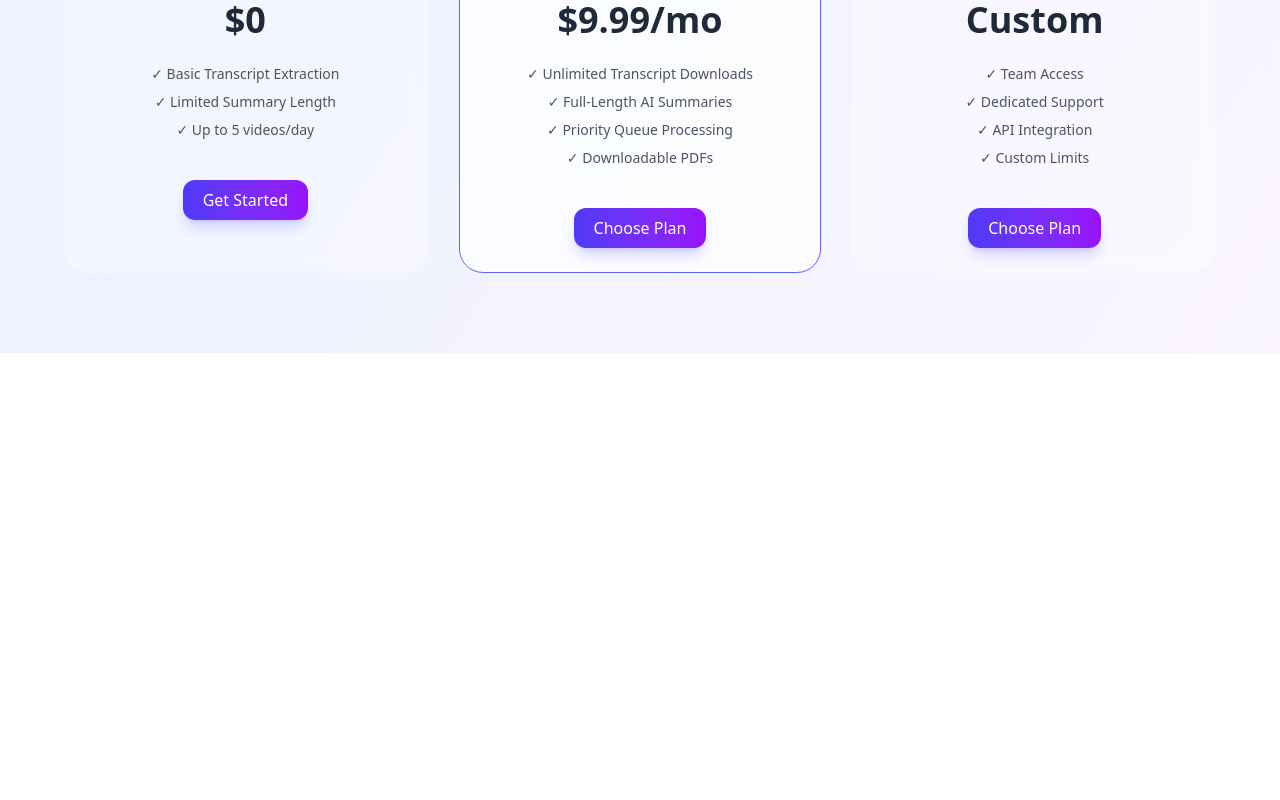
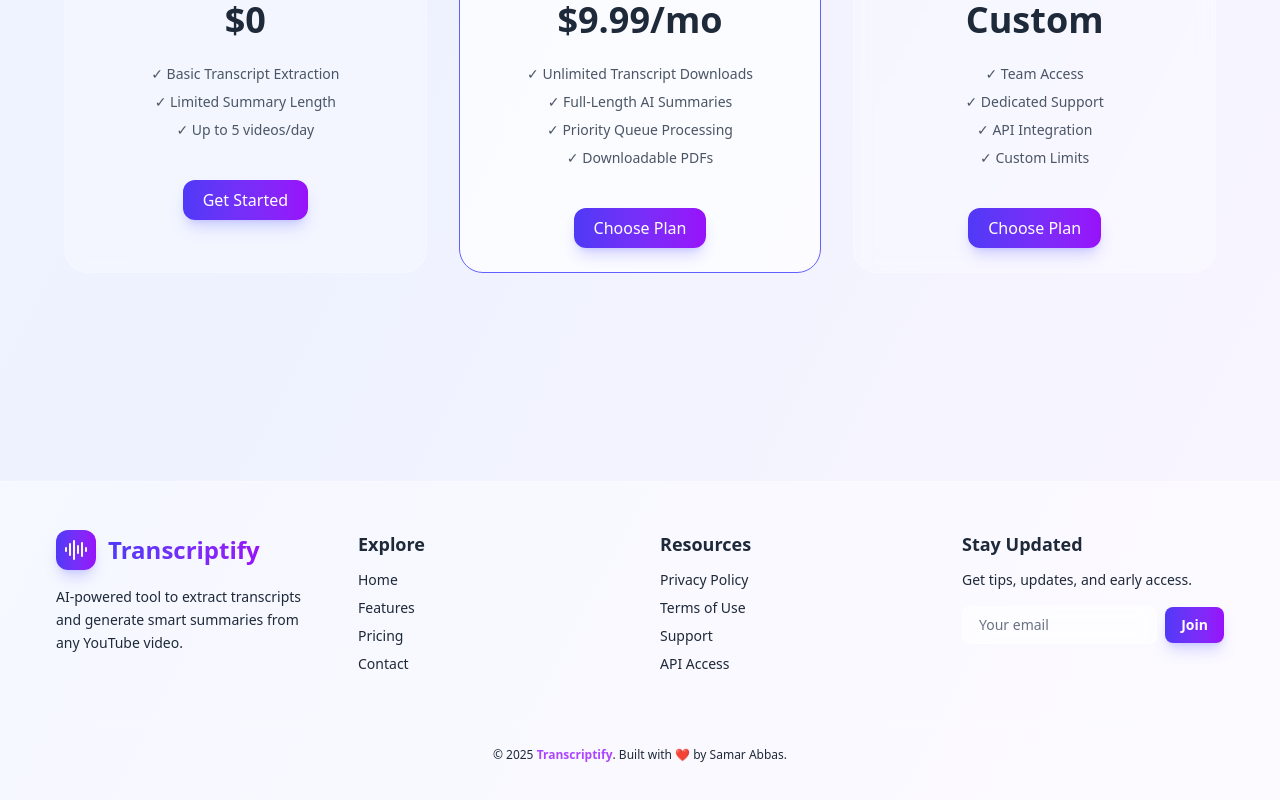
Before and after one commit to samar-abbas-786/Transcriptify, a React (Vite) app in the folder client/: page / in a window 1280 px wide. Shown: the part 1710-2510 px from the top of the page. Before the commit the page ends 2063 px from the top, so only its background shows below. Built offline with nearby package versions, Linux system fonts and the light colour scheme; what @react-pdf/renderer would draw is missing.

Commit message:
added footer

```diff
--- a/client/src/App.jsx
+++ b/client/src/App.jsx
@@ -486,6 +486,120 @@ const App = () => {
           </div>
         </div>
       </div>
+      {/* Footer */}
+      {/* Fancy Footer */}
+      <footer
+        className={`mt-32 border-t pt-12 ${
+          darkMode
+            ? "bg-black/30 border-white/10 text-white"
+            : "bg-white/50 border-white/30 text-gray-800"
+        }`}
+      >
+        <div className="max-w-7xl mx-auto px-6 sm:px-10 lg:px-14">
+          <div className="grid grid-cols-1 sm:grid-cols-2 lg:grid-cols-4 gap-10 mb-12">
+            {/* Logo & Tagline */}
+            <div>
+              <div className="flex items-center space-x-3 mb-4">
+                <div className={`p-2 rounded-xl ${theme.button}`}>
+                  <AudioLines className="w-6 h-6" />
+                </div>
+                <span className="text-2xl font-extrabold bg-gradient-to-r from-indigo-600 to-purple-600 bg-clip-text text-transparent">
+                  Transcriptify
+                </span>
+              </div>
+              <p className="text-sm leading-relaxed">
+                AI-powered tool to extract transcripts and generate smart
+                summaries from any YouTube video.
+              </p>
+            </div>
+
+            {/* Navigation */}
+            <div>
+              <h4 className="text-lg font-semibold mb-3">Explore</h4>
+              <ul className="space-y-2 text-sm">
+                <li>
+                  <a href="#" className="hover:text-indigo-500 transition">
+                    Home
+                  </a>
+                </li>
+                <li>
+                  <a href="#why" className="hover:text-indigo-500 transition">
+                    Features
+                  </a>
+                </li>
+                <li>
+                  <a
+                    href="#pricing"
+                    className="hover:text-indigo-500 transition"
+                  >
+                    Pricing
+                  </a>
+                </li>
+                <li>
+                  <a href="#" className="hover:text-indigo-500 transition">
+                    Contact
+                  </a>
+                </li>
+              </ul>
+            </div>
+
+            {/* Resources */}
+            <div>
+              <h4 className="text-lg font-semibold mb-3">Resources</h4>
+              <ul className="space-y-2 text-sm">
+                <li>
+                  <a href="#" className="hover:text-indigo-500 transition">
+                    Privacy Policy
+                  </a>
+                </li>
+                <li>
+                  <a href="#" className="hover:text-indigo-500 transition">
+                    Terms of Use
+                  </a>
+                </li>
+                <li>
+                  <a href="#" className="hover:text-indigo-500 transition">
+                    Support
+                  </a>
+                </li>
+                <li>
+                  <a href="#" className="hover:text-indigo-500 transition">
+                    API Access
+                  </a>
+                </li>
+              </ul>
+            </div>
+
+            {/* Newsletter / Social */}
+            <div>
+              <h4 className="text-lg font-semibold mb-3">Stay Updated</h4>
+              <p className="text-sm mb-4">
+                Get tips, updates, and early access.
+              </p>
+              <form className="flex items-center space-x-2">
+                <input
+                  type="email"
+                  placeholder="Your email"
+                  className={`w-full px-4 py-2 text-sm rounded-lg border outline-none ${theme.input}`}
+                />
+                <button
+                  type="submit"
+                  className={`px-4 py-2 rounded-lg text-sm font-semibold ${theme.button}`}
+                >
+                  Join
+                </button>
+              </form>
+            </div>
+          </div>
+
+          {/* Bottom Note */}
+          <div className="text-center text-xs pt-6 pb-10 border-t border-white/10">
+            &copy; {new Date().getFullYear()}{" "}
+            <span className="font-semibold text-purple-500">Transcriptify</span>
+            . Built with ❤️ by Samar Abbas.
+          </div>
+        </div>
+      </footer>
     </div>
   );
 };
```
